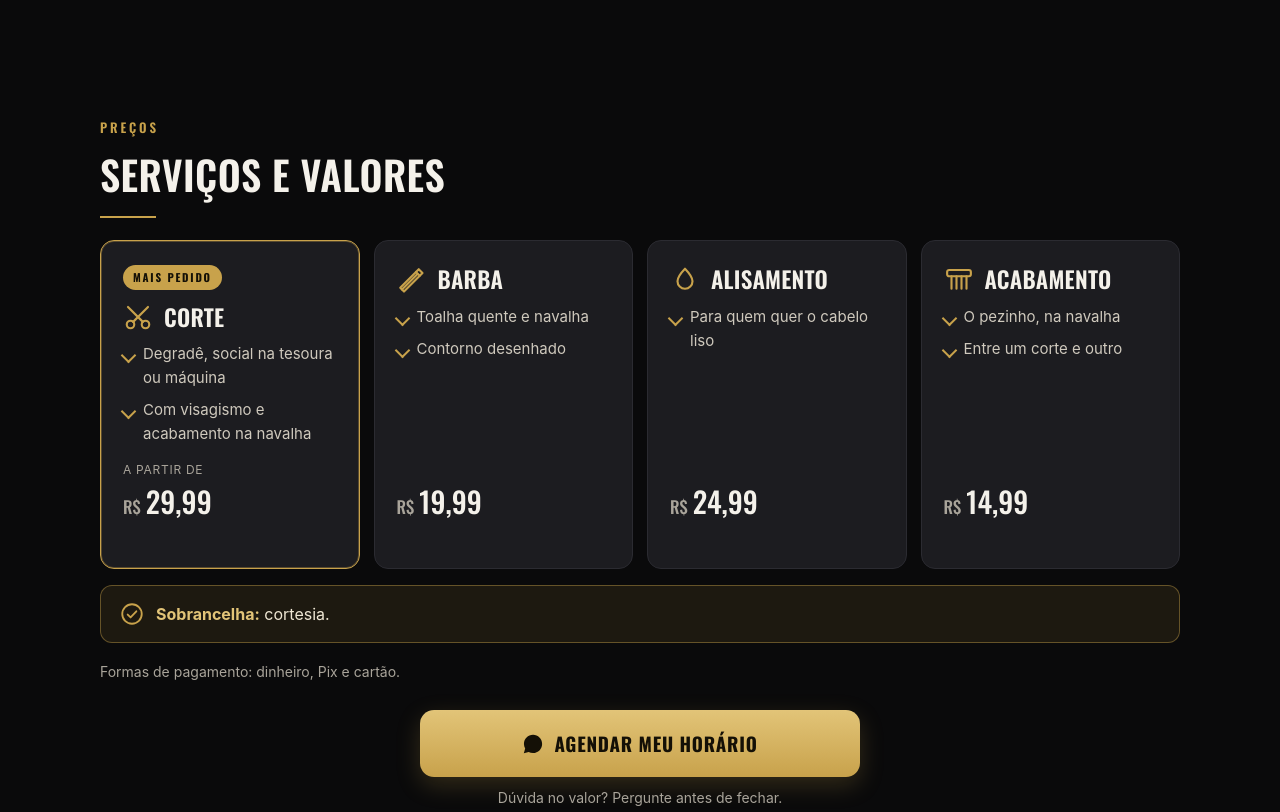
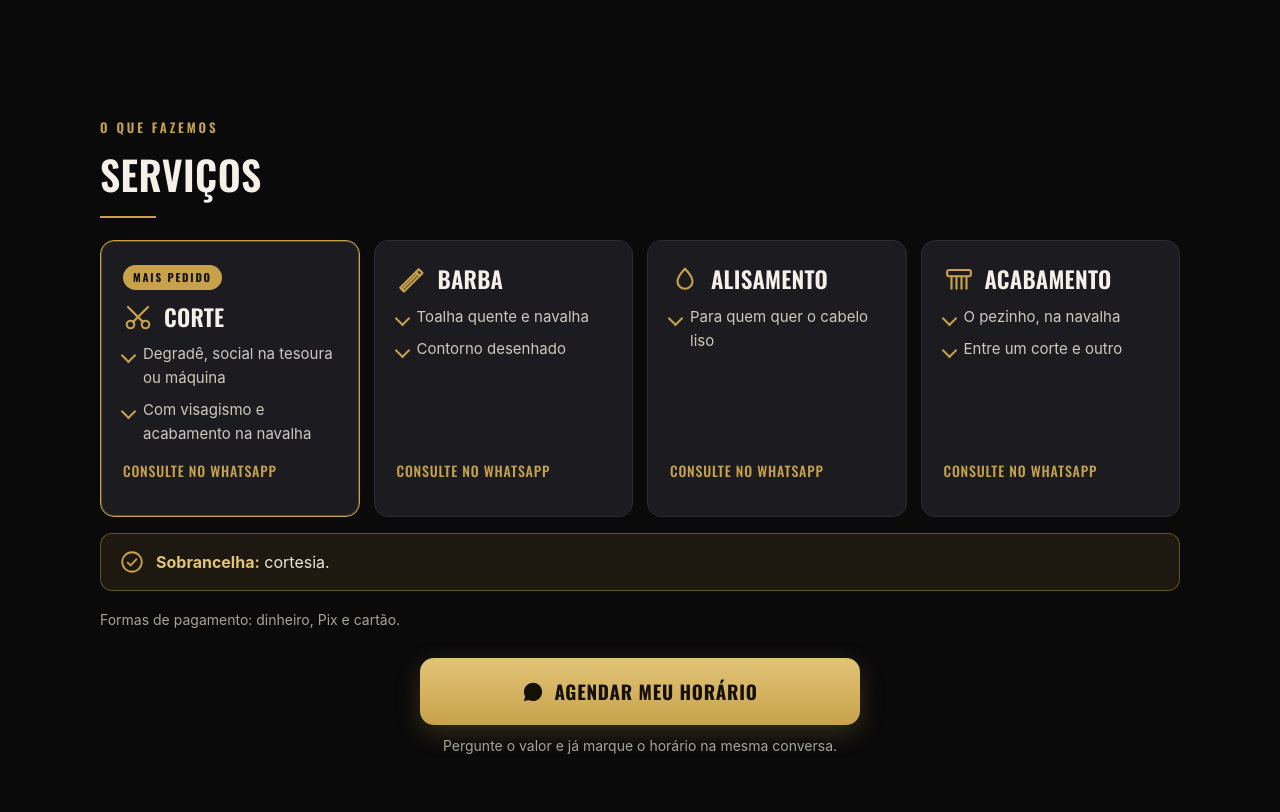
Before and after one commit to manovares/dummnus, a plain HTML site: page index.html in a window 1280 px wide. Shown: the part 4836-5648 px from the top of the page. Drawn offline with nearby package versions, Linux system fonts and the light colour scheme.

Commit message:
Tira os valores da tabela por enquanto
A pedido, os quatro preços saem da página. Os serviços ficam, e no
lugar do valor entra "Consulte no WhatsApp", que mantém o visitante
apontado para o botão. A faixa de preço também sai dos dados do
Google. Os valores ficam guardados no README para voltar quando for
a hora.

Co-Authored-By: Claude Fable 5.1 <noreply@anthropic.com>
Claude-Session: https://claude.ai/code/session_01RELwUFf4w5y2QsEFfJqEvT

```diff
--- a/index.html
+++ b/index.html
@@ -248,6 +248,7 @@ section{padding:60px 0}
   margin-top:auto;font-family:Oswald,sans-serif;font-size:29px;color:var(--creme);
   line-height:1;display:flex;align-items:baseline;gap:5px;flex-wrap:wrap
 }
+.preco.consulte{font-size:14px;letter-spacing:.06em;text-transform:uppercase;color:var(--ouro)}
 .antes{
   display:block;width:100%;font-family:-apple-system,system-ui,sans-serif;
   font-size:12px;letter-spacing:.06em;text-transform:uppercase;
@@ -859,8 +860,8 @@ html[data-draft="on"] .so-rascunho{display:block}
      ============================================================ -->
 <section>
   <div class="wrap">
-    <p class="kicker">Preços</p>
-    <h2>Serviços e valores</h2>
+    <p class="kicker">O que fazemos</p>
+    <h2>Serviços</h2>
     <hr class="rule">
 
     <div class="menu">
@@ -871,7 +872,7 @@ html[data-draft="on"] .so-rascunho{display:block}
           <li>Degradê, social na tesoura ou máquina</li>
           <li>Com visagismo e acabamento na navalha</li>
         </ul>
-        <p class="preco"><span class="antes">a partir de</span><span class="cifra">R$</span>29,99</p>
+        <p class="preco consulte">Consulte no WhatsApp</p>
       </div>
 
       <div class="item">
@@ -880,7 +881,7 @@ html[data-draft="on"] .so-rascunho{display:block}
           <li>Toalha quente e navalha</li>
           <li>Contorno desenhado</li>
         </ul>
-        <p class="preco"><span class="cifra">R$</span>19,99</p>
+        <p class="preco consulte">Consulte no WhatsApp</p>
       </div>
 
       <div class="item">
@@ -888,7 +889,7 @@ html[data-draft="on"] .so-rascunho{display:block}
         <ul>
           <li>Para quem quer o cabelo liso</li>
         </ul>
-        <p class="preco"><span class="cifra">R$</span>24,99</p>
+        <p class="preco consulte">Consulte no WhatsApp</p>
       </div>
 
       <div class="item">
@@ -897,7 +898,7 @@ html[data-draft="on"] .so-rascunho{display:block}
           <li>O pezinho, na navalha</li>
           <li>Entre um corte e outro</li>
         </ul>
-        <p class="preco"><span class="cifra">R$</span>14,99</p>
+        <p class="preco consulte">Consulte no WhatsApp</p>
       </div>
     </div>
 
@@ -912,7 +913,7 @@ html[data-draft="on"] .so-rascunho{display:block}
         <svg width="22" height="22" viewBox="0 0 24 24" fill="currentColor" aria-hidden="true"><path d="M17.47 14.38c-.3-.15-1.76-.87-2.03-.97-.27-.1-.47-.15-.67.15-.2.3-.77.96-.94 1.16-.17.2-.35.22-.64.07-.3-.15-1.26-.46-2.4-1.48-.89-.79-1.48-1.76-1.66-2.06-.17-.3-.02-.46.13-.6.13-.13.3-.35.45-.52.15-.17.2-.3.3-.5.1-.2.05-.37-.02-.52-.08-.15-.67-1.61-.92-2.21-.24-.58-.49-.5-.67-.51h-.57c-.2 0-.52.07-.8.37-.27.3-1.04 1.02-1.04 2.48s1.07 2.88 1.22 3.08c.15.2 2.1 3.2 5.08 4.49.71.3 1.26.49 1.7.63.71.23 1.36.2 1.87.12.57-.09 1.76-.72 2-1.41.25-.7.25-1.29.18-1.41-.07-.13-.27-.2-.57-.35M12.04 2C6.58 2 2.13 6.45 2.13 11.91c0 1.75.46 3.45 1.32 4.95L2 22l5.25-1.38c1.45.79 3.08 1.21 4.79 1.21h.01c5.46 0 9.9-4.45 9.9-9.91C21.95 6.45 17.5 2 12.04 2"/></svg>
         Agendar meu horário
       </a>
-      <p class="cta-micro">Dúvida no valor? Pergunte antes de fechar.</p>
+      <p class="cta-micro">Pergunte o valor e já marque o horário na mesma conversa.</p>
     </div>
   </div>
 </section>
@@ -981,7 +982,7 @@ html[data-draft="on"] .so-rascunho{display:block}
     <ul class="resumo">
       <li>Hora marcada, um cliente por vez</li>
       <li>Corte e barba com acabamento na navalha</li>
-      <li>Preço combinado antes</li>
+      <li>Valor combinado antes, na conversa</li>
     </ul>
 
     <div class="cta-bloco">
@@ -1039,7 +1040,6 @@ html[data-draft="on"] .so-rascunho{display:block}
     {"@type":"OpeningHoursSpecification","dayOfWeek":["Monday","Tuesday","Wednesday","Thursday"],"opens":"09:00","closes":"19:00"},
     {"@type":"OpeningHoursSpecification","dayOfWeek":["Friday","Saturday"],"opens":"08:00","closes":"19:00"}
   ],
-  "priceRange":"R$ 14,99 - R$ 29,99",
   "paymentAccepted":"Dinheiro, Pix, Cartão",
   "employee":{"@type":"Person","name":"Vitor Tavares","jobTitle":"Barbeiro"},
   "areaServed":"Sumaré e região",
```
Also changed, not shown: 1 other file.
